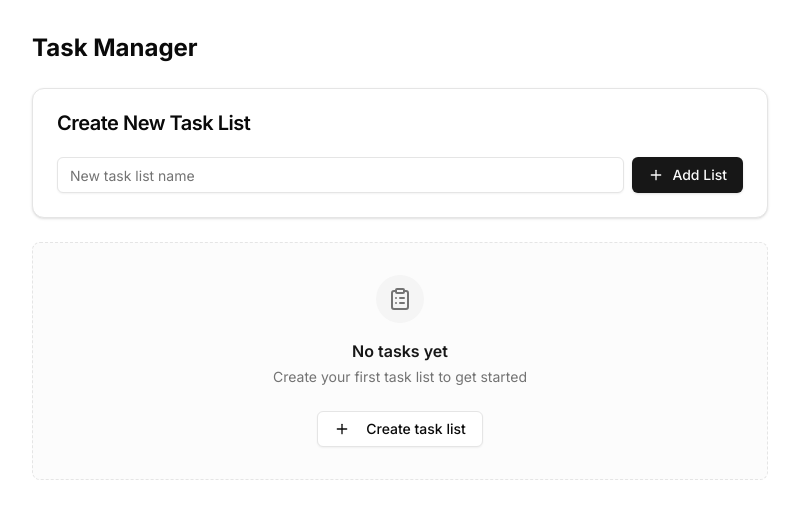
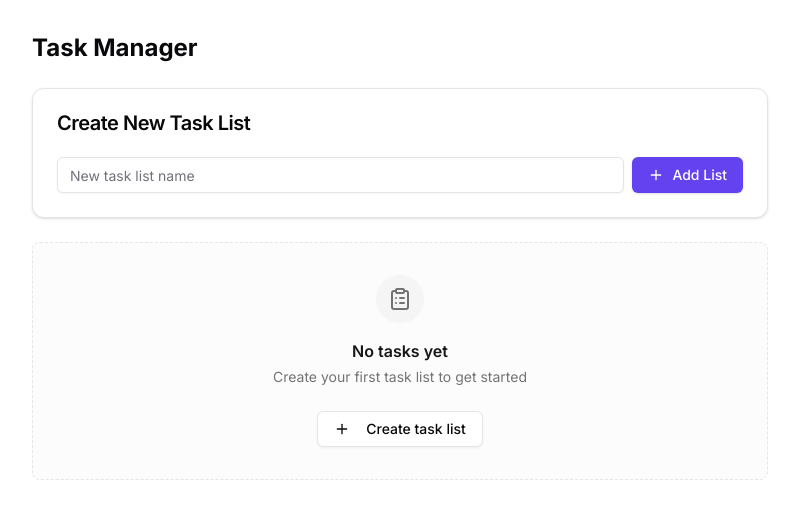
Before and after one commit to aleksiliu/task-manager, a Next.js app: page / in a window 1280 px wide. Shown: the top 518 px of the page, without its empty margins (240-1039 px from the left). Built offline with nearby package versions, Linux system fonts and the light colour scheme.

Commit message:
Edit colors

```diff
--- a/app/globals.css
+++ b/app/globals.css
@@ -5,29 +5,28 @@
 @layer base {
   :root {
     --background: 0 0% 100%;
-    --foreground: 0 0% 3.9%;
+    --foreground: 240 10% 3.9%;
     --card: 0 0% 100%;
-    --card-foreground: 0 0% 3.9%;
+    --card-foreground: 240 10% 3.9%;
     --popover: 0 0% 100%;
-    --popover-foreground: 0 0% 3.9%;
-    --primary: 0 0% 9%;
-    --primary-foreground: 0 0% 98%;
-    --secondary: 0 0% 96.1%;
-    --secondary-foreground: 0 0% 9%;
-    --muted: 0 0% 96.1%;
-    --muted-foreground: 0 0% 45.1%;
-    --accent: 0 0% 96.1%;
-    --accent-foreground: 0 0% 9%;
+    --popover-foreground: 240 10% 3.9%;
+    --primary: 252 85% 60%;
+    --primary-foreground: 0 0% 100%;
+    --secondary: 240 4.8% 95.9%;
+    --secondary-foreground: 240 5.9% 10%;
+    --muted: 240 4.8% 95.9%;
+    --muted-foreground: 240 3.8% 46.1%;
+    --accent: 240 4.8% 95.9%;
+    --accent-foreground: 240 5.9% 10%;
     --destructive: 0 84.2% 60.2%;
     --destructive-foreground: 0 0% 98%;
-    --border: 0 0% 89.8%;
-    --input: 0 0% 89.8%;
-    --ring: 0 0% 3.9%;
-    --chart-1: 12 76% 61%;
-    --chart-2: 173 58% 39%;
-    --chart-3: 197 37% 24%;
-    --chart-4: 43 74% 66%;
-    --chart-5: 27 87% 67%;
+    --border: 240 5.9% 90%;
+    --input: 240 5.9% 90%;
+    --ring: 252 85% 60%;
+    --success: 142 72% 29%;
+    --warning: 35 92% 65%;
+    --error: 0 84% 60%;
+    --info: 252 85% 60%;
     --radius: 0.5rem;
   }
 }
```
